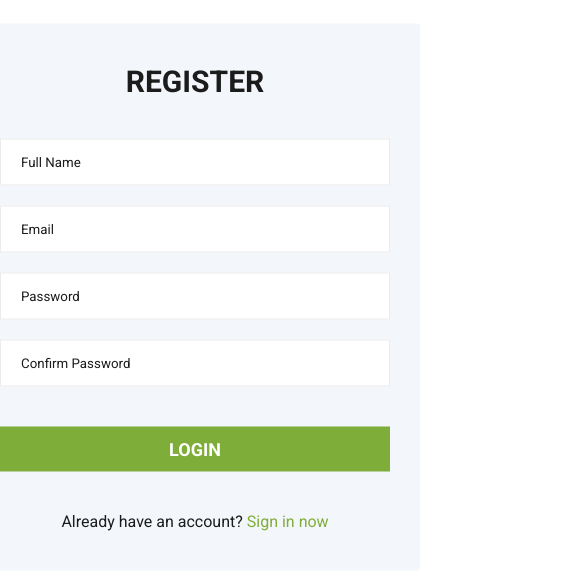
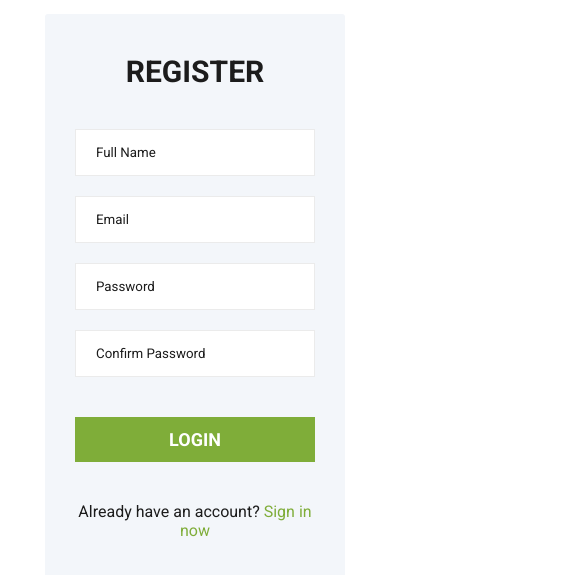
Before and after one commit to Syarif93/Organic-Template-with-ReactJS, a React (Create React App) app: page /Organic-Template-with-ReactJS/register in a window 390 px wide. Shown: the part 125-700 px from the top of the page, 585 px wide, since content can reach past the window. Built offline with nearby package versions, Linux system fonts and the light colour scheme.

Commit message:
add responsive to login & register

```diff
--- a/src/auth/login/Login.module.scss
+++ b/src/auth/login/Login.module.scss
@@ -60,3 +60,9 @@
         }
     }
 }
+
+@media only screen and (max-width: 550px) {
+    .contentWrapper {
+        width: 300px !important;
+    }
+}
--- a/src/auth/register/Register.module.scss
+++ b/src/auth/register/Register.module.scss
@@ -1,6 +1,7 @@
 .register {
     height: 100vh;
-    width: 100vw;
+    width: 100vh;
+    margin: 0 auto;
 
     .contentWrapper {
         padding: 40px 30px;
@@ -60,3 +61,9 @@
         }
     }
 }
+
+@media only screen and (max-width: 550px) {
+    .contentWrapper {
+        width: 300px !important;
+    }
+}
--- a/src/layouts/pages_layout/header/search_header/SearchHeader.module.scss
+++ b/src/layouts/pages_layout/header/search_header/SearchHeader.module.scss
@@ -111,8 +111,10 @@
                     height: 50px;
                     border-radius: 50%;
                     position: relative;
+                    z-index: 1;
 
                     .phoneIcon {
+                        z-index: 10;
                         position: absolute;
                         top: 50%;
                         left: 50%;
```
Also changed, not shown: src/styles/_responsiveLayout.module.scss (deleted, +0 -21 lines).
